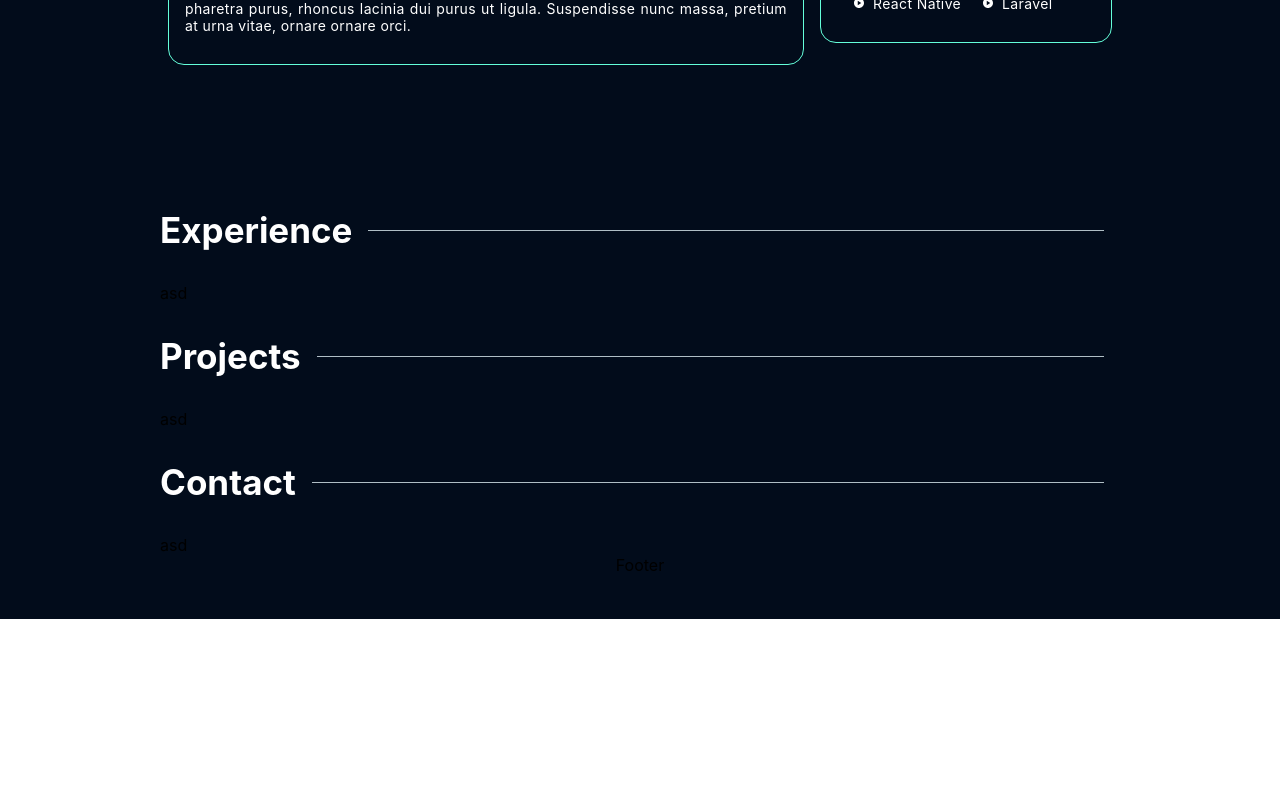
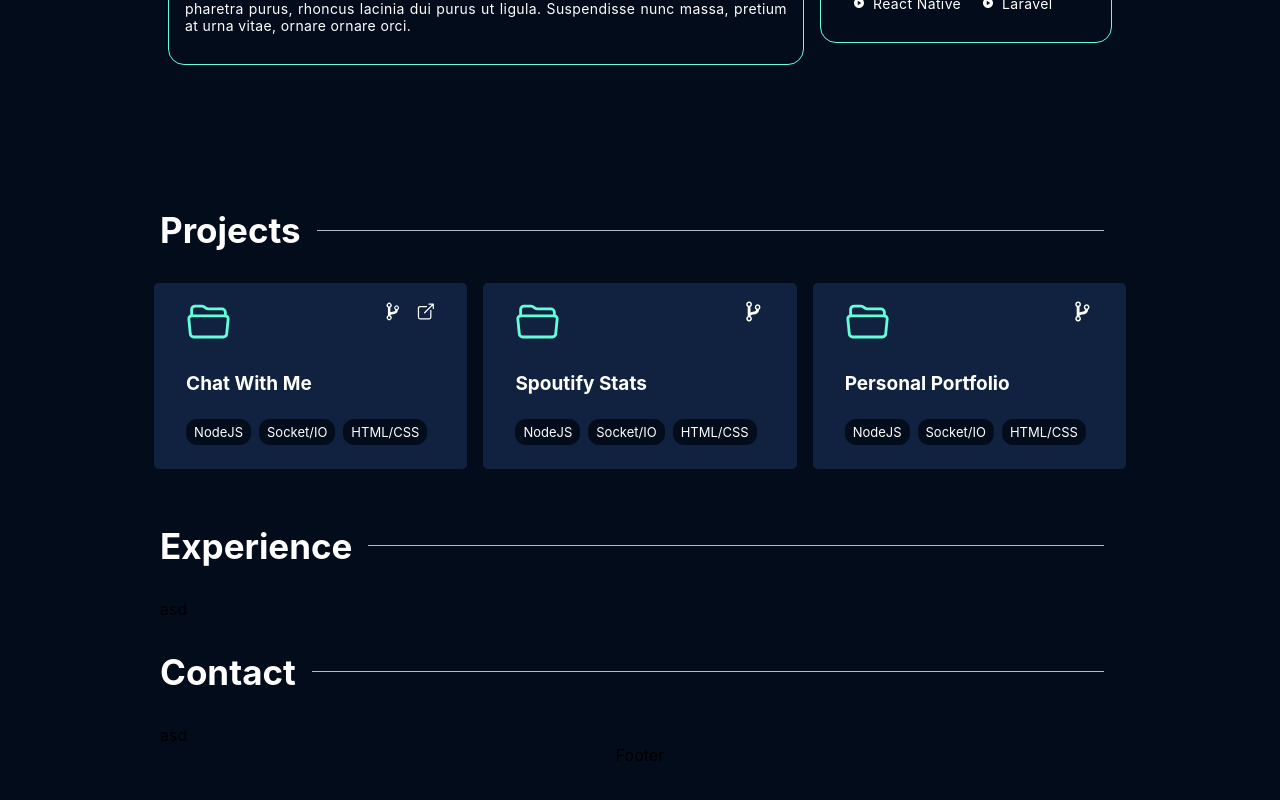
Before and after one commit to iampratik32/PersonalPortfolio, a React (Create React App) app: page / in a window 1280 px wide. Shown: the part 1096-1896 px from the top of the page. Before the commit the page ends 1715 px from the top, so only its background shows below. Built offline with nearby package versions, Linux system fonts and the light colour scheme; a web font is replaced by a local one.

Commit message:
Project Card

```diff
--- a/src/App.js
+++ b/src/App.js
@@ -32,8 +32,8 @@ function App() {
       </BannerContainer>
       <Content>
         <About aRef={aRef} />
+        <Project pRef={pRef} />
         <Experience eRef={eRef} />
-        <Project pRef={pRef} />
         <Contact cRef={cRef} />
       </Content>
       <Footer />
--- a/src/assets/styles.js
+++ b/src/assets/styles.js
@@ -1,6 +1,7 @@
 const { colors } = require('../config/theme')
 const { default: styled } = require("styled-components");
 const maxWidth = '1000px'
+const maxCardWidth = '1175px'
 
 exports.Main = styled.div`
     background-color: ${colors.containerColor};
@@ -141,8 +142,6 @@ exports.ParText = styled.p`
 exports.HeaderText = styled.span`
     font-size: ${props => props.size ? props.size : '36px'};
     font-weight: bolder;
-    text-align: justify;
-    text-justify: inter-word;
     color: ${props => props.color ? props.color : colors.textColor};
     /* @media(max-width: ${maxWidth}){
         font-size: clamp(40px, 7vw, 40px);
@@ -254,10 +253,11 @@ exports.ContainerWrapper = styled.div`
     margin-left: 0.5rem;
     margin-right: 0.5rem;
     padding: 1rem;
-    border-radius: 1rem;
-    border: 1px solid ${colors.textColor};
+    background-color: ${p => p.back ? colors.cardBack : 'none'};
+    border-radius: ${p => p.radius ? p.radius : '1rem'};
+    border: ${p => p.border ? `1px solid ${colors.textColor}` : '0px'};
     flex-direction: column;
-    @media(max-width: ${maxWidth}){
+    @media(max-width: ${p => !p.cards ? maxWidth : maxCardWidth}){
         width: 90%;
         margin-top: 0.5rem;
         margin-bottom: 0.5rem;
@@ -266,9 +266,10 @@ exports.ContainerWrapper = styled.div`
 
 exports.RowWrapper = styled.div`
     display: flex;
+    justify-content: center;
     flex-direction: row;
-    @media(max-width: ${maxWidth}){
-        flex-direction: ${p=> p.dont ? 'row' : 'column'};
+    @media(max-width: ${p => !p.cards ? maxWidth : maxCardWidth}){
+        flex-direction: ${p => p.dont ? 'row' : 'column'};
     }
 `
 exports.ListWrapper = styled.div`
@@ -276,3 +277,41 @@ exports.ListWrapper = styled.div`
     margin-top: 1rem;
     padding-left: 1rem;
 `
+
+exports.CardWrapper = styled(this.ContainerWrapper)`
+    transition: box-shadow 0.2s;
+    cursor: pointer;
+    :hover{
+        animation-name: example;
+        animation-duration: 0.25s;
+        box-shadow: 0 0 20px ${colors.hover}, 0 0 10px ${colors.hover};
+    }
+`
+
+exports.CardTitle = styled(this.HeaderText)`
+    display: -webkit-box;
+    -webkit-line-clamp: 1;
+    -webkit-box-orient: vertical;
+    overflow: hidden;
+`
+
+exports.CardRowWrapper = styled.div`
+    display: flex;
+    flex-direction: row;
+    justify-content: ${p => p.right ? 'flex-end' : 'flex-start'};
+    margin-left: 1rem;
+    margin-right: 1rem;
+    margin-bottom: ${p => p.bottom};
+`
+exports.Label = styled.span`
+    border-radius: 0.7rem;
+    margin-right: 0.5rem;
+    flex-grow: initial;
+    background-color: ${colors.containerColor};
+    color: ${colors.white};
+    padding-top: 0.3rem;
+    padding-bottom: 0.3rem;
+    padding-left: 0.5rem;
+    padding-right: 0.5rem;
+    font-size: 13px;
+`
--- a/src/components/About.js
+++ b/src/components/About.js
@@ -10,7 +10,7 @@ function About({ aRef }) {
         <MainContainer>
             <ContainerTitle title={'About'} pRef={aRef} />
             <RowWrapper>
-                <ContainerWrapper width={'70%'}>
+                <ContainerWrapper border width={'70%'}>
                     <HeaderText size={'19px'}>
                         <FaCaretRight size={13} />
                         Something About Me
@@ -19,7 +19,7 @@ function About({ aRef }) {
                         Lorem ipsum dolor sit amet, consectetur adipiscing elit. Vestibulum volutpat nulla odio, eget viverra turpis placerat et. Praesent iaculis, justo id cursus luctus, est risus tincidunt mi, pretium finibus sapien velit in magna. Nunc vitae nisi nulla. Donec aliquam euismod laoreet. Curabitur maximus sed nisl vel hendrerit. Aliquam rhoncus tortor eros. Proin accumsan leo semper eros vehicula tempus. Curabitur enim massa, dignissim sit amet vulputate vel, bibendum non nibh. Donec placerat arcu odio, quis consequat nisl ultrices vestibulum. Curabitur quam ante, iaculis vitae metus vel, efficitur egestas ante. Integer tempus, felis eget rhoncus eleifend, sapien quam pharetra purus, rhoncus lacinia dui purus ut ligula. Suspendisse nunc massa, pretium at urna vitae, ornare ornare orci.
                     </ParText>
                 </ContainerWrapper>
-                <ContainerWrapper width={'30%'}>
+                <ContainerWrapper border width={'30%'}>
                     <HeaderText size={'19px'}>
                         <FaCaretRight size={13} />
                         Stuff I'm Familiar With
--- a/src/components/Project.js
+++ b/src/components/Project.js
@@ -1,12 +1,41 @@
 import React from 'react'
-import { MainContainer } from '../assets/styles'
+import { MainContainer, RowWrapper } from '../assets/styles'
 import ContainerTitle from './ContainerTitle'
+import ProjectCard from './ProjectCard'
 
 function Project({ pRef }) {
+
+    const i1 = {
+        title: 'Chat With Me',
+        git: 'https://www.google.com',
+        hosted: 'https://www.trakt.tv',
+        images: [],
+        used: ['NodeJS', 'Socket/IO', 'HTML/CSS'],
+        description: 'Some Description',
+    }
+    const i2 = {
+        title: 'Spoutify Stats',
+        git: 'https://www.google.com',
+        images: [],
+        used: ['NodeJS', 'Socket/IO', 'HTML/CSS'],
+        description: 'Some Description'
+    }
+    const i3 = {
+        title: 'Personal Portfolio',
+        git: 'https://www.google.com',
+        images: ['React', 'NodeJS'],
+        used: ['NodeJS', 'Socket/IO', 'HTML/CSS'],
+        description: 'Some Description'
+    }
+
     return (
         <MainContainer>
             <ContainerTitle title={'Projects'} pRef={pRef} />
-            asd
+            <RowWrapper cards style={{ marginBottom: '1.5rem' }}>
+                <ProjectCard data={i1} />
+                <ProjectCard data={i2} />
+                <ProjectCard data={i3} />
+            </RowWrapper>
         </MainContainer>
     )
 }
--- /dev/null
+++ b/src/components/ProjectCard.js
@@ -0,0 +1,40 @@
+import React from 'react'
+import { CardTitle, CardWrapper, CardRowWrapper, VSpacer, Label } from '../assets/styles'
+import { IoOpenOutline, IoFolderOpenOutline, IoGitBranch } from 'react-icons/io5'
+import { colors } from '../config/theme'
+
+function ProjectCard({ data }) {
+
+    const openLink = open => window.open(open, '_blank')
+
+    const openPop = () => {
+        alert(`Open ${data.title}`);
+    }
+
+    //TODO :: Remove Transform PLS
+
+    return (
+        <CardWrapper cards onClick={openPop} hover back radius={'0.3rem'} width={'30%'}>
+            <CardRowWrapper right={true} bottom={'1.5rem'}>
+                <div style={{ width: '100%' }}>
+                    <IoFolderOpenOutline color={colors.textColor} size={45} />
+                </div>
+                <IoGitBranch onClick={() => openLink(data.git)} color={colors.white} size={25} />
+                {data.hosted ?
+                    <IoOpenOutline onClick={() => openLink(data.hosted)} color={colors.white} size={25} style={{ marginLeft: '0.8rem' }} />
+                    : undefined}
+            </CardRowWrapper>
+            <CardTitle style={{ marginLeft: '1rem', marginRight: '1rem' }} color={colors.white} size={'19px'}>
+                {data.title}
+            </CardTitle>
+            <VSpacer height={'1.5rem'} />
+            <CardRowWrapper bottom={'0.5rem'} right={false}>
+                {data.used.map((v, i) => {
+                    return <Label>{v}</Label>
+                })}
+            </CardRowWrapper>
+        </CardWrapper>
+    )
+}
+
+export default ProjectCard
--- a/src/config/theme.js
+++ b/src/config/theme.js
@@ -8,5 +8,6 @@ export const colors = {
     containerColor: '#020c1b',
     bannerGradient: 'linear-gradient(#0a192f,#020c1b)',
     textColor: '#64ffda',
-    lineColor: '#b0bec5'
+    lineColor: '#b0bec5',
+    cardBack : '#112240'
 }
```
